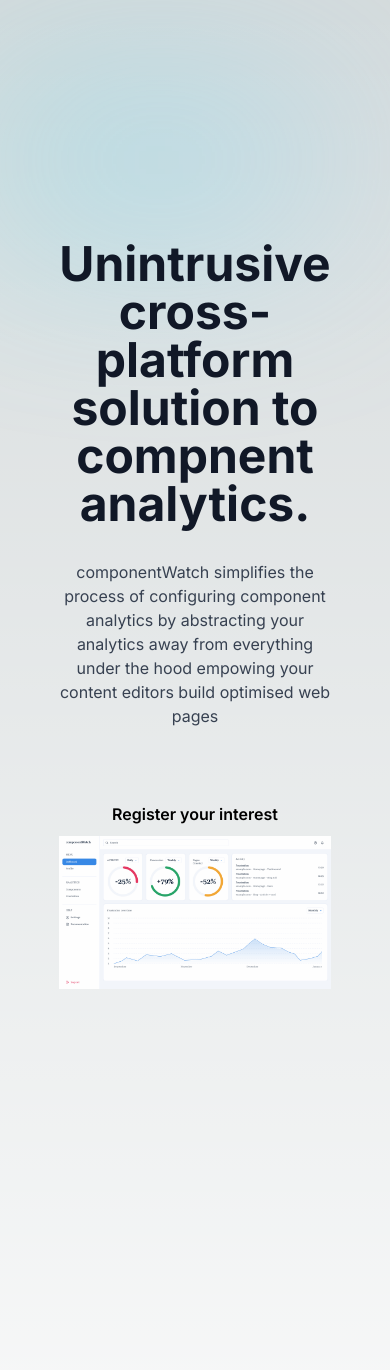
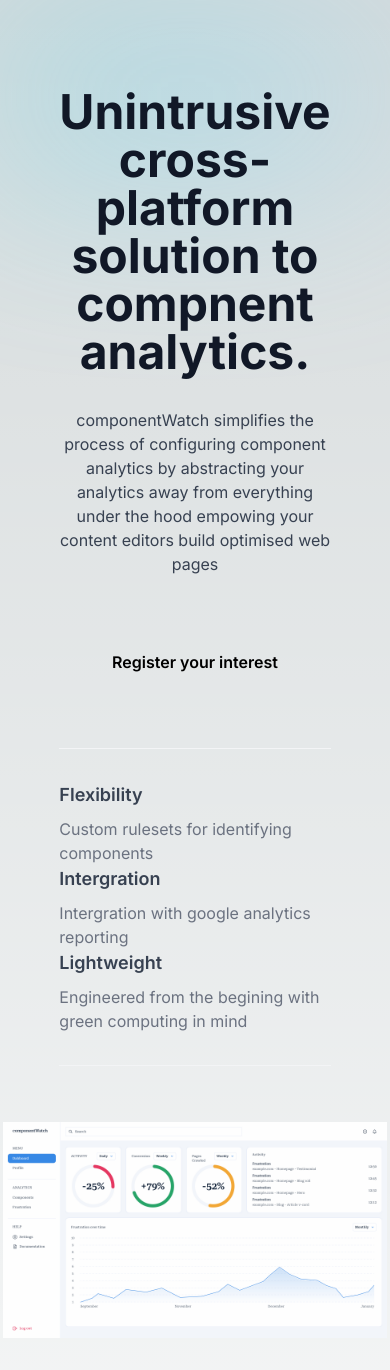
Before and after one commit to IslayAnderson/ComponentWatch, a Next.js app: page / in a window 390 px wide. Shown: the top 1370 px of the page. Built offline with nearby package versions, Linux system fonts and the light colour scheme.

Commit message:
adjust padding for mobile view

```diff
--- a/src/app/page.tsx
+++ b/src/app/page.tsx
@@ -2,13 +2,13 @@
 
 export default function Home() {
   return (
-    <main className="flex min-h-screen flex-col items-center justify-between p-24">
+    <main className="flex min-h-screen flex-col items-center justify-between lg:p-18 md:p-14 sm:p-8 p-8">
       <div className="relative" id="home">
           <div aria-hidden="true" className="absolute inset-0 grid grid-cols-2 -space-x-52 opacity-40 dark:opacity-20">
               <div className="blur-[106px] h-56 bg-gradient-to-br from-primary to-purple-400 dark:from-blue-700"></div>
               <div className="blur-[106px] h-32 bg-gradient-to-r from-cyan-400 to-sky-300 dark:to-indigo-600"></div>
           </div>
-          <div className="relative pt-36 ml-auto">
+          <div className="relative lg:pt-24 md:p-14 p-14 ml-auto">
               <div className="lg:w-2/3 text-center mx-auto">
                   <h1 className="text-gray-900 dark:text-white font-bold text-5xl md:text-6xl xl:text-7xl">Unintrusive cross-platform solution to compnent analytics.</h1>
                   <p className="mt-8 text-gray-700 dark:text-gray-300">componentWatch simplifies the process of configuring component analytics by abstracting your analytics away from everything under the hood empowing your content editors build optimised web pages</p>
@@ -23,7 +23,7 @@
                         >
                       </a>
                   </div>
-                  <div className="hidden py-8 mt-16 border-y border-gray-100 dark:border-gray-800 sm:flex justify-between">
+                  <div className=" py-8 mt-16 border-y border-gray-100 dark:border-gray-800 sm:flex justify-between">
                       <div className="text-left">
                           <h6 className="text-lg font-semibold text-gray-700 dark:text-white">Flexibility</h6>
                           <p className="mt-2 text-gray-500">Custom rulesets for identifying components</p>
```
